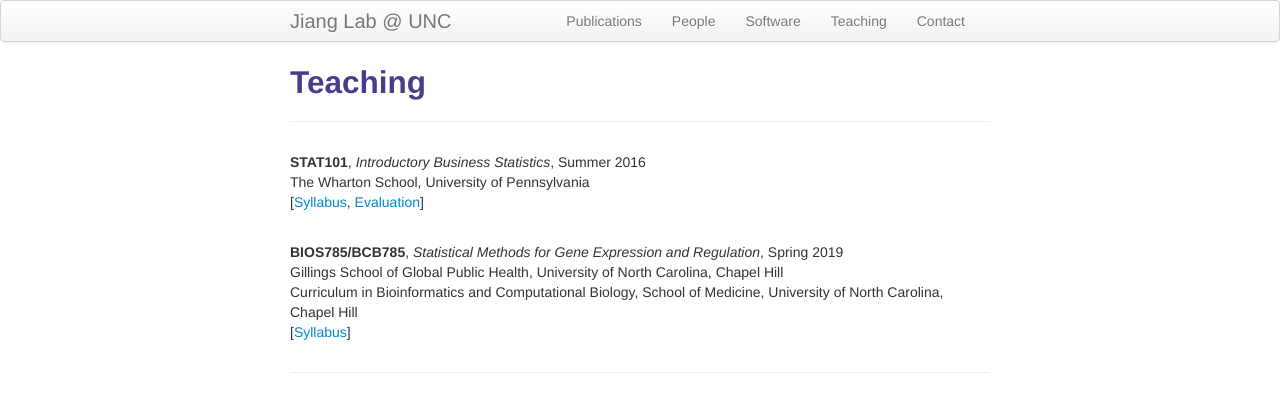
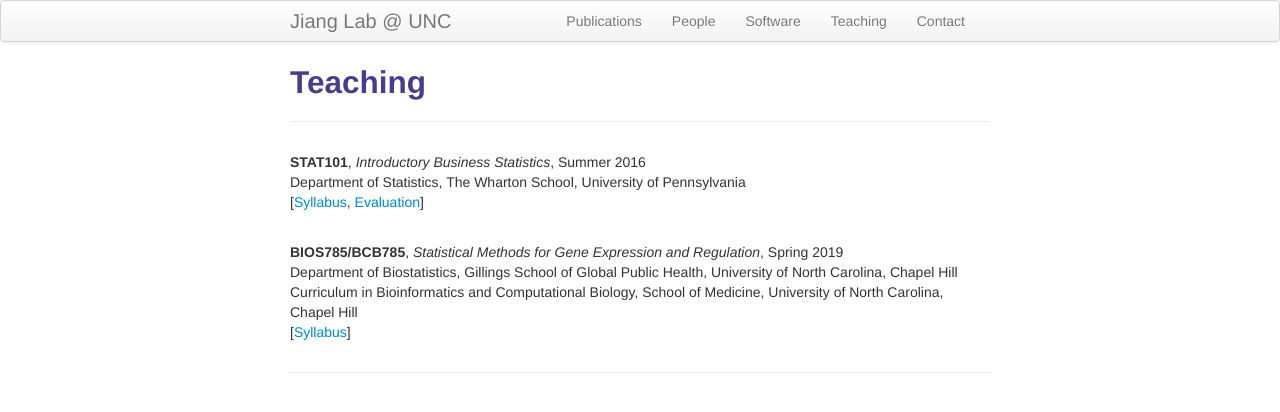
Before and after one commit to yuchaojiang/yuchaojiang.github.io, a Jekyll site: the page built from pages/teaching.md, in a window 1280 px wide. Shown: the top 412 px of the page. Built offline with Jekyll 4.4.1, drawn with Linux system fonts in a browser that asks for light colours.

Commit message:
Update teaching.md

```diff
--- a/pages/teaching.md
+++ b/pages/teaching.md
@@ -4,13 +4,15 @@ title: Teaching
 description: Courses taught by Yuchao Jiang.
 ---
 <div class="cv">
-  <b>STAT101</b>, <i>Introductory Business Statistics</i>, Summer 2016 <br/> The Wharton School, University of Pennsylvania <br/>
+  <b>STAT101</b>, <i>Introductory Business Statistics</i>, Summer 2016 <br/>
+Department of Statistics, The Wharton School, University of Pennsylvania <br/>
   [<a href="../assets/pdfs/Syllabus-STAT-101-2016-Summer.pdf" title="Syllabus STAT101">Syllabus</a>,
 	<a href="../assets/pdfs/STAT101_teaching_evaluation.pdf" title="Evaluation STAT101">Evaluation</a>]
 </div>
 <br/>
 <div class="cv">
-  <b>BIOS785/BCB785</b>, <i>Statistical Methods for Gene Expression and Regulation</i>, Spring 2019 <br/> Gillings School of Global Public Health, University of North Carolina, Chapel Hill <br/>
+  <b>BIOS785/BCB785</b>, <i>Statistical Methods for Gene Expression and Regulation</i>, Spring 2019 <br/>
+Department of Biostatistics, Gillings School of Global Public Health, University of North Carolina, Chapel Hill <br/>
 Curriculum in Bioinformatics and Computational Biology, School of Medicine, University of North Carolina, Chapel Hill
 <br/>
 [<a href="../assets/pdfs/BIOS785_Spring2019_Yuchao_Jiang.pdf" title="Syllabus BIOS785">Syllabus</a>]
```
